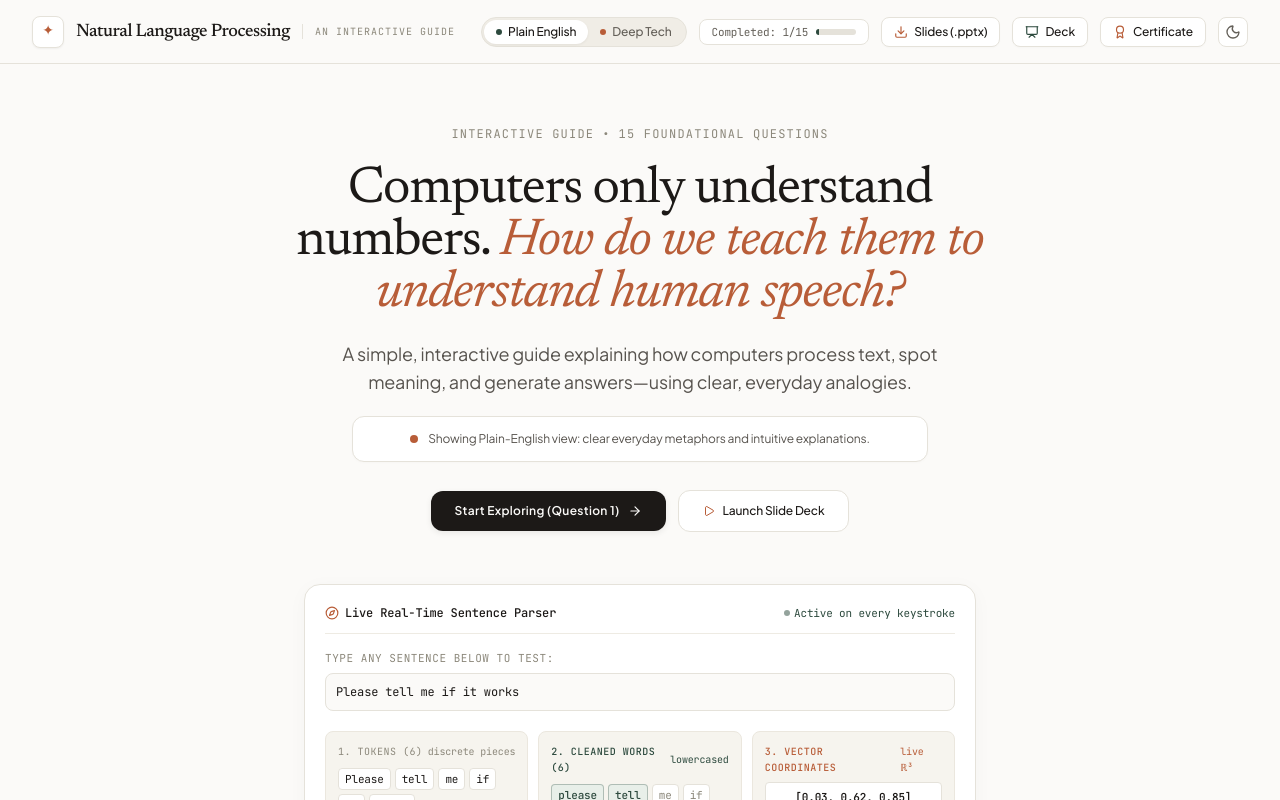
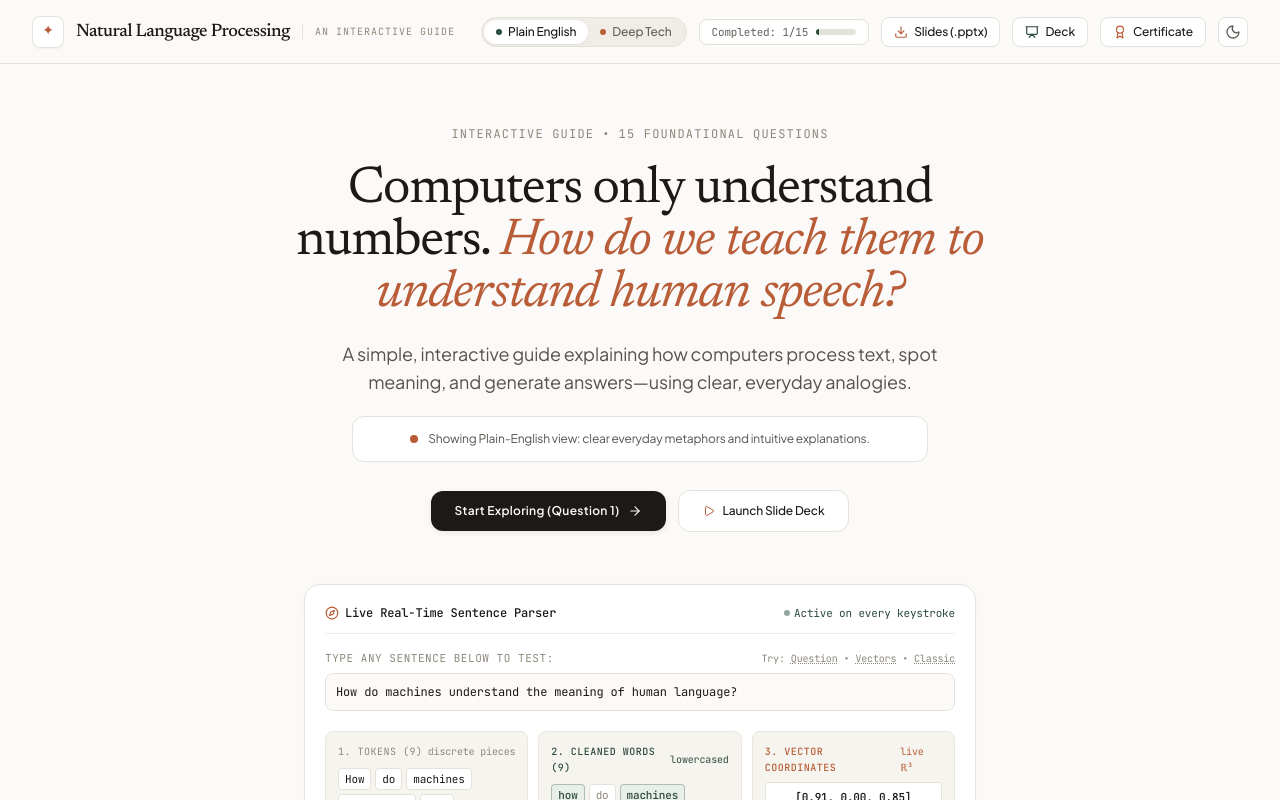
Before and after one commit to nickygrey/nlp-interactive-guide, a React (Vite) app: page / in a window 1280 px wide. Shown: the top 800 px of the page. Built offline with nearby package versions, Linux system fonts and the light colour scheme.

Commit message:
Update default hero sentence to foundational NLP question and add preset chips

```diff
--- a/src/components/HeroSection.jsx
+++ b/src/components/HeroSection.jsx
@@ -4,7 +4,7 @@ import { ArrowRight, Play, Compass, Activity, Tag, Sparkles } from 'lucide-react
 const STOPWORDS = new Set(["the", "a", "an", "is", "it", "if", "in", "on", "at", "to", "for", "with", "me", "you", "my", "of", "and", "or", "so", "be", "do"]);
 
 export default function HeroSection({ personaMode, onStartJourney, onOpenDeck }) {
-  const [heroInput, setHeroInput] = useState("Please tell me if it works");
+  const [heroInput, setHeroInput] = useState("How do machines understand the meaning of human language?");
 
   // Real-time live analysis in hero
   const rawWords = heroInput.trim().length > 0 ? heroInput.match(/\S+/g) || [] : [];
@@ -135,10 +135,35 @@ export default function HeroSection({ personaMode, onStartJourney, onOpenDeck })
               </span>
             </div>
 
-            <div>
-              <label className="block text-[11px] font-mono uppercase tracking-wider text-[#8c887b] dark:text-[#78716c] mb-1.5">
-                Type any sentence below to test:
-              </label>
+            <div className="space-y-1.5">
+              <div className="flex items-center justify-between">
+                <label className="block text-[11px] font-mono uppercase tracking-wider text-[#8c887b] dark:text-[#78716c]">
+                  Type any sentence below to test:
+                </label>
+                <div className="hidden sm:flex items-center gap-1.5 text-[10px] font-mono text-[#8c887b] dark:text-[#a6a197]">
+                  <span>Try:</span>
+                  <button
+                    onClick={() => setHeroInput("How do machines understand the meaning of human language?")}
+                    className="hover:text-[#b85d38] dark:hover:text-[#d97753] underline decoration-dotted transition"
+                  >
+                    Question
+                  </button>
+                  <span>•</span>
+                  <button
+                    onClick={() => setHeroInput("Neural networks convert raw words into high-dimensional geometric vectors.")}
+                    className="hover:text-[#b85d38] dark:hover:text-[#d97753] underline decoration-dotted transition"
+                  >
+                    Vectors
+                  </button>
+                  <span>•</span>
+                  <button
+                    onClick={() => setHeroInput("The quick brown fox jumps over the lazy dog.")}
+                    className="hover:text-[#b85d38] dark:hover:text-[#d97753] underline decoration-dotted transition"
+                  >
+                    Classic
+                  </button>
+                </div>
+              </div>
               <input
                 type="text"
                 value={heroInput}
```
